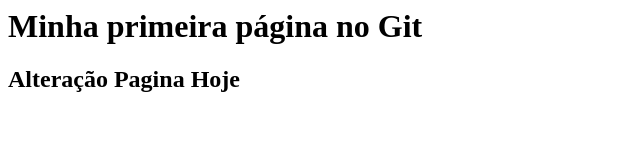
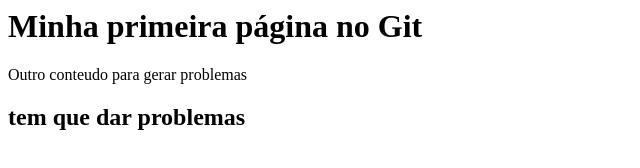
Before and after one commit to lenatjo/gama-no-github, a plain HTML site: page index.html in a window 1280 px wide. Shown: the whole page, without its empty margins (0-640 px from the left). Drawn offline with Linux system fonts and the light colour scheme.

Commit message:
alteracao do index

```diff
--- a/index.html
+++ b/index.html
@@ -1,6 +1,7 @@
 <html>
 	<body>
 		<h1>Minha primeira página no Git</h1>
-		<h2>Alteração Pagina Hoje</h2>
+		<p>Outro conteudo para gerar problemas</p>
+		<h2>tem que dar problemas</h2>
 	</body>
 </html>
```
